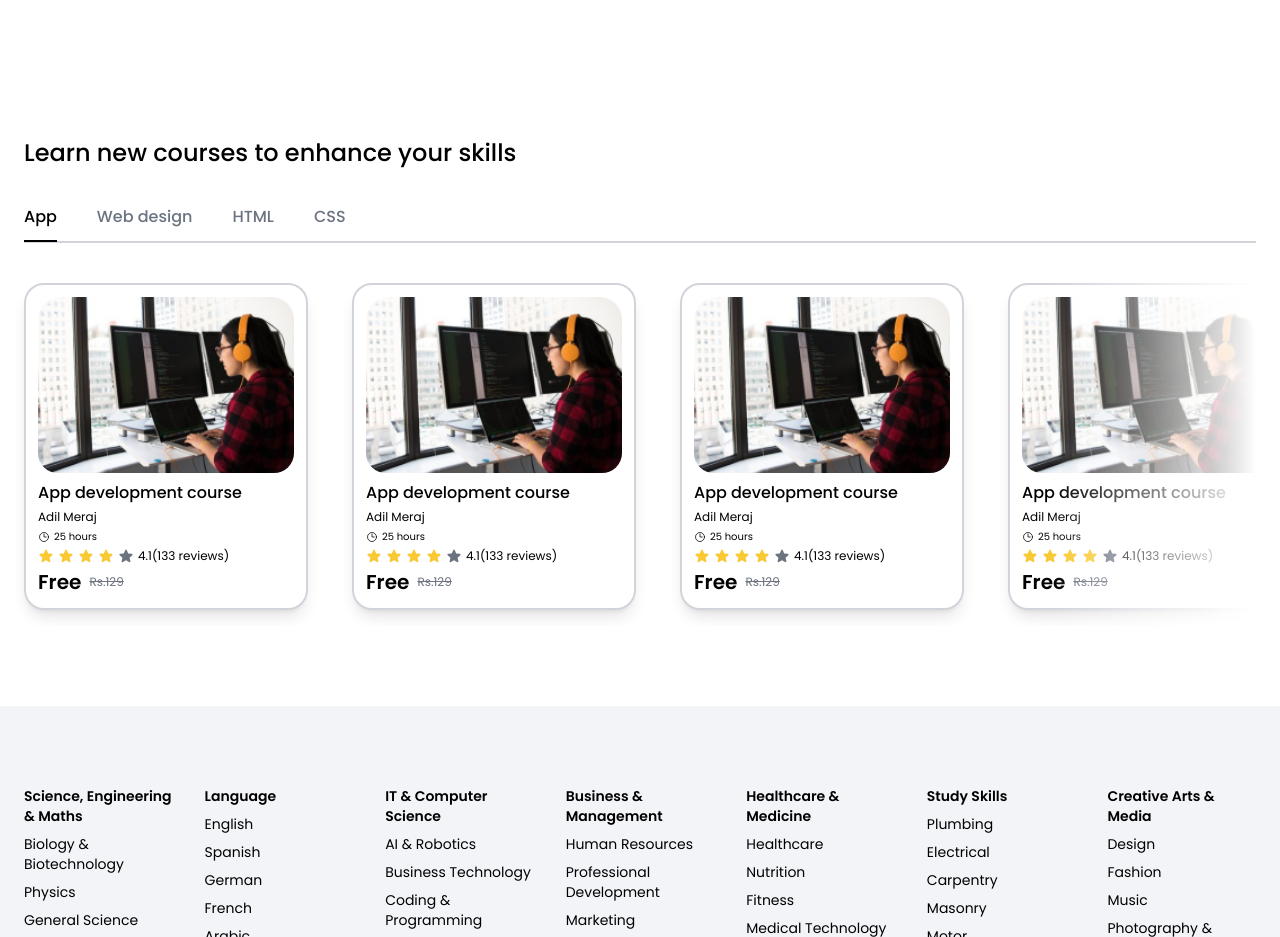
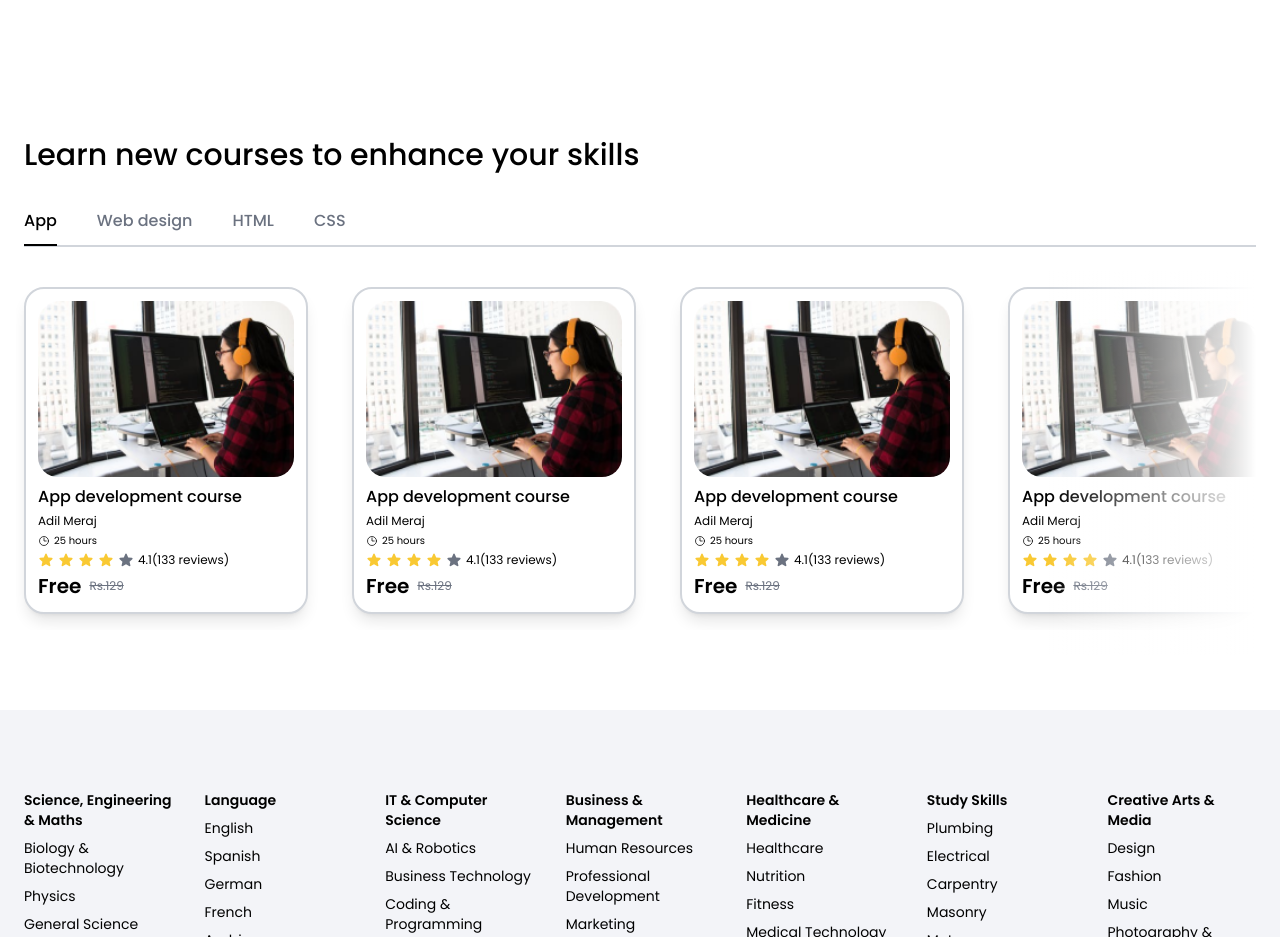
Before and after one commit to codingspidy/gurucool-project-1, a Next.js app: page / in a window 1280 px wide. Shown: the part 2920-3857 px from the top of the page. Built offline with nearby package versions, Linux system fonts and the light colour scheme.

Commit message:
little fixes 2

```diff
--- a/components/LatestCourse.js
+++ b/components/LatestCourse.js
@@ -11,7 +11,7 @@ const LatestCourse = () => {
   return (
     <div className="bg-white">
       <div className="max-w-7xl mx-auto px-6 py-16 lg:py-20 space-y-6">
-        <h3 className="text-2xl font-medium">
+        <h3 className="text-2xl xl:text-3xl font-medium">
           Learn new courses to enhance your skills
         </h3>
         <nav className="border-b-2 border-gray-300 py-3">
```
